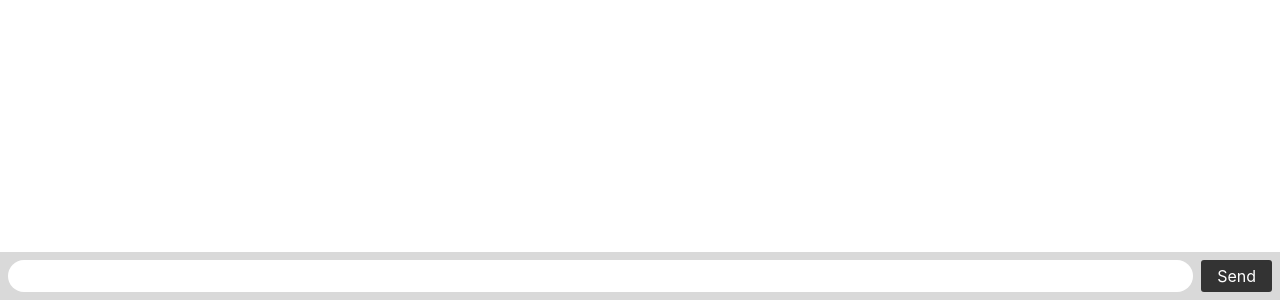
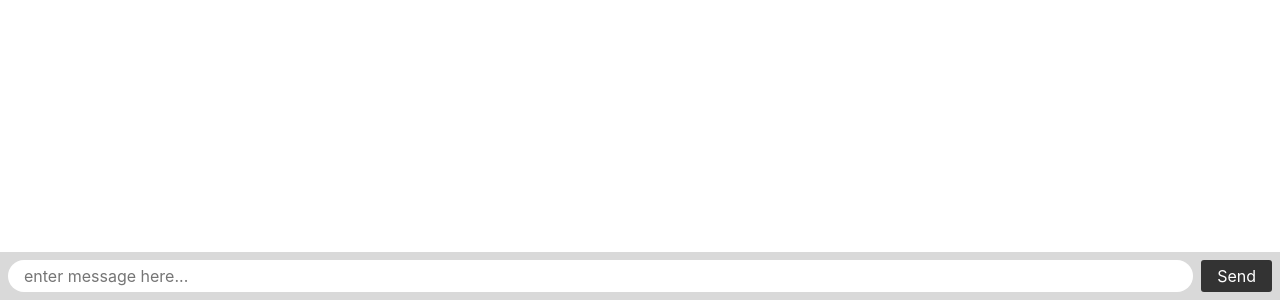
Before and after one commit to Tim-Zebra/ProtoType-aMass-Socket.io-React, a React (Create React App) app in the folder client/: page / in a window 1280 px wide. Shown: the part 500-800 px from the top of the page. Built offline with nearby package versions, Linux system fonts and the light colour scheme.

Commit message:
able to get message and submit it into the message q

```diff
--- a/client/src/components/MessagingForm.js
+++ b/client/src/components/MessagingForm.js
@@ -4,10 +4,11 @@ import React, { useState, useEffect } from 'react';
 // Styles
 import '../styles/components/MessagingForm.css'
 
-export default function MessagingForm({ handleFormSubmit }) {
+export default function MessagingForm({ newMessage, setNewMessage, handleFormSubmit }) {
+  const [ messageData, setMessagesData] = useState("");
   return (
       <form id="form" action="" onSubmit={handleFormSubmit}>
-          <input id="input" autoComplete="off" />
+          <input id="input" autoComplete="off" placeholder="enter message here..." value={newMessage} onChange={(e) => setNewMessage(e.target.value)} />
           <button>Send</button>
       </form>
   );
--- a/client/src/pages/Messenger.js
+++ b/client/src/pages/Messenger.js
@@ -9,19 +9,18 @@ import '../styles/pages/Messenger.css'
 export default function Messenger() {
   // set variables
   const [messagesData, setMessagesData] = useState([]);
-
-  const handleFormSubmit = (event) => {
-    event.preventDefault();
-    event.stopPropagation();
-    console.log('event', event);
-    const { input } = event.target;
-    setMessagesData([...messagesData, input ]);
+  const [newMessage, setNewMessage] = useState('');
+  const handleFormSubmit = (e) => {
+    e.preventDefault();
+    console.log('message: ', newMessage);
+    setMessagesData([...messagesData, newMessage ]);
+    setNewMessage('');
   };
 
   return (
     <div>
       <MessagesBox messagesData={messagesData} />
-      <MessagingForm handleFormSubmit={handleFormSubmit}/>
+      <MessagingForm newMessage={newMessage} setNewMessage={setNewMessage} handleFormSubmit={handleFormSubmit}/>
     </div>
   );
 }
```
